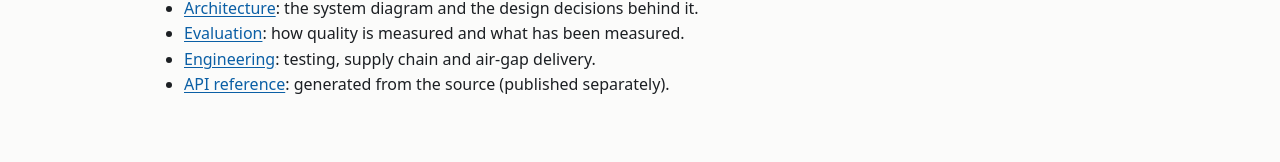
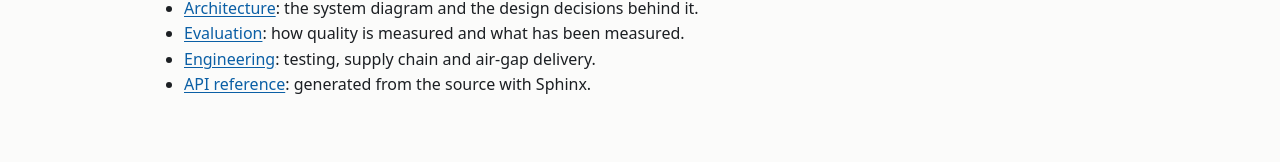
Before and after one commit to yonatan895/qdrant-pdf-rag, a plain HTML site: page site/index.html in a window 1280 px wide. Shown: the part 1145-1307 px from the top of the page. Drawn offline with Linux system fonts and the light colour scheme.

Commit message:
Build the Sphinx API reference into the Pages deploy (#889)
pages.yml installs the docs-only hash lock (--require-hashes, wheels only)
and runs scripts/build_reference.sh site/reference before the upload; the
workflow now also triggers on site-src/, src/ and the build script.

Co-Authored-By: Claude Opus 5.5 <noreply@anthropic.com>

```diff
--- a/site/index.html
+++ b/site/index.html
@@ -50,7 +50,7 @@
 <li><a href="architecture.html">Architecture</a>: the system diagram and the design decisions behind it.</li>
 <li><a href="evaluation.html">Evaluation</a>: how quality is measured and what has been measured.</li>
 <li><a href="engineering.html">Engineering</a>: testing, supply chain and air-gap delivery.</li>
-<li><a href="reference/">API reference</a>: generated from the source (published separately).</li>
+<li><a href="reference/">API reference</a>: generated from the source with Sphinx.</li>
 </ul>
 
 </div></main>
```
Also changed, not shown: .github/workflows/pages.yml.
